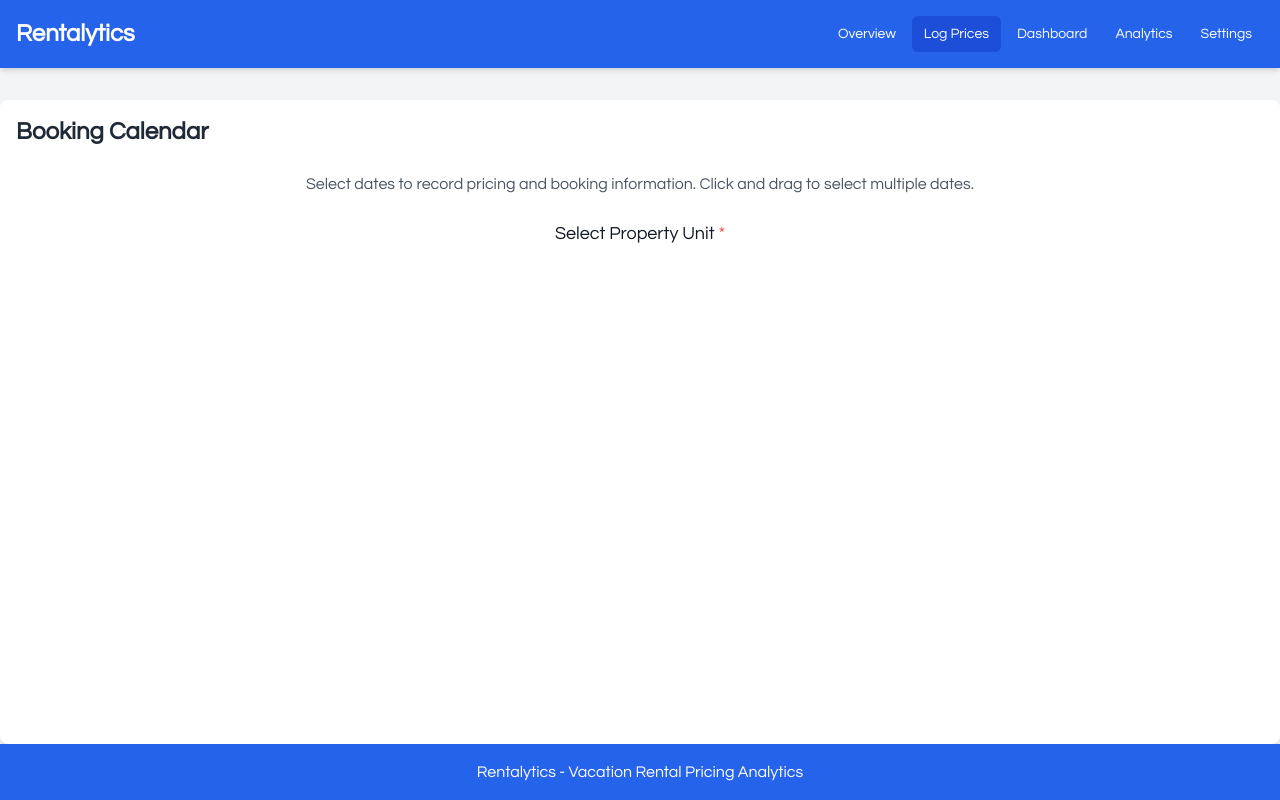
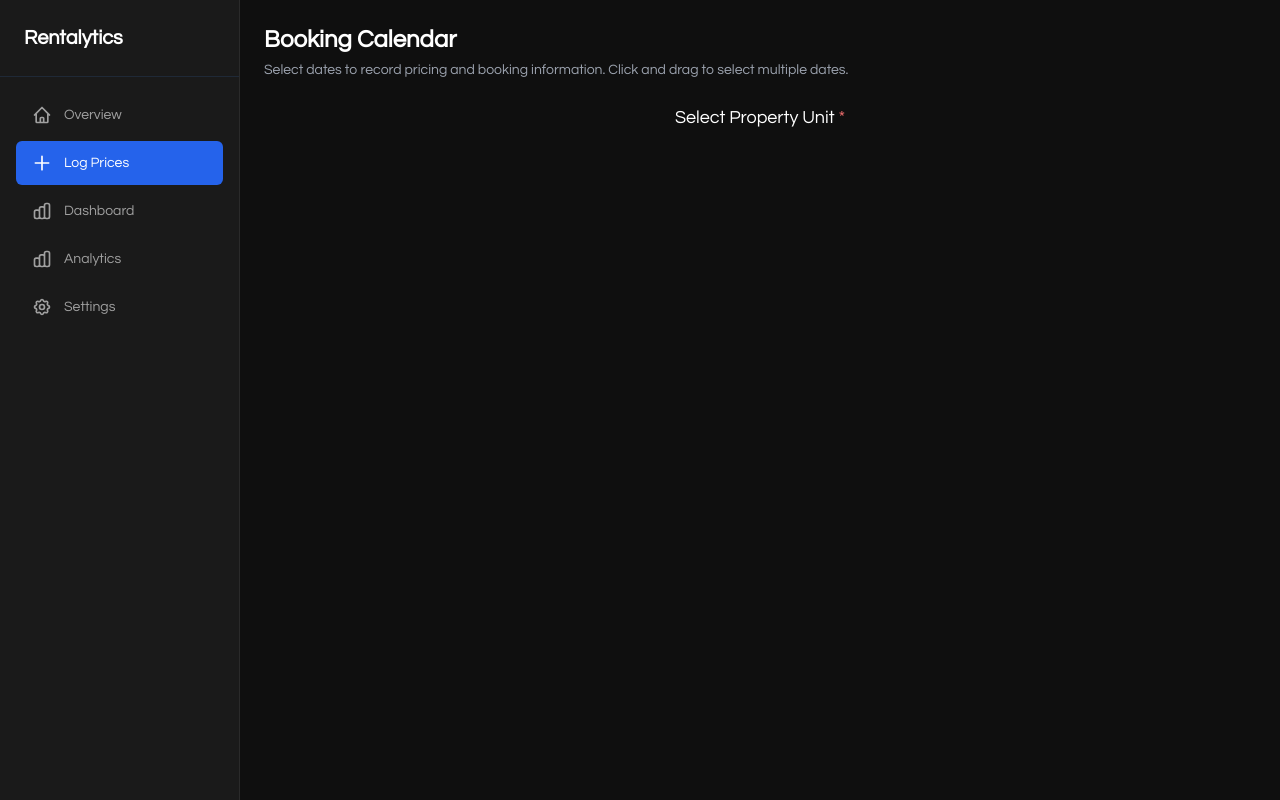
Before and after one commit to iamshanevictor/jkk_dashboard, a Flask app: page /log_entry in a window 1280 px wide. Run offline with Flask 3, Linux system fonts and the light colour scheme.

Commit message:
dark themed

```diff
--- a/templates/base.html
+++ b/templates/base.html
@@ -9,63 +9,120 @@
     <style>
         body {
             font-family: 'Questrial', sans-serif;
+            background-color: #0f0f0f;
         }
         h1, h2, h3, h4, h5, h6 {
             font-family: 'Questrial', sans-serif;
         }
+        .sidebar {
+            background-color: #1a1a1a;
+            width: 240px;
+            position: fixed;
+            left: 0;
+            top: 0;
+            bottom: 0;
+            overflow-y: auto;
+            border-right: 1px solid #2a2a2a;
+        }
+        .main-content {
+            margin-left: 240px;
+            background-color: #0f0f0f;
+            min-height: 100vh;
+        }
+        .nav-item {
+            color: #a0a0a0;
+            transition: all 0.2s;
+        }
+        .nav-item:hover {
+            background-color: #2a2a2a;
+            color: #ffffff;
+        }
+        .nav-item.active {
+            background-color: #2563eb;
+            color: #ffffff;
+        }
+        .content-card {
+            background-color: #1a1a1a;
+            border: 1px solid #2a2a2a;
+            border-radius: 8px;
+        }
+        .stat-card {
+            background-color: #1a1a1a;
+            border: 1px solid #2a2a2a;
+        }
+        @media (max-width: 768px) {
+            .sidebar {
+                transform: translateX(-100%);
+                transition: transform 0.3s;
+                z-index: 50;
+            }
+            .sidebar.mobile-open {
+                transform: translateX(0);
+            }
+            .main-content {
+                margin-left: 0;
+            }
+        }
     </style>
     {% block head_extra %}{% endblock %}
 </head>
-<body class="bg-gray-100 min-h-screen flex flex-col">
-    <header class="bg-blue-600 text-white p-4 shadow-md">
-        <div class="container mx-auto flex justify-between items-center">
-            <h1 class="text-2xl font-bold">Rentalytics</h1>
+<body>
+    <!-- Left Sidebar -->
+    <aside class="sidebar" id="sidebar">
+        <div class="p-6 border-b border-gray-800">
+            <h1 class="text-xl font-bold text-white">Rentalytics</h1>
+        </div>
+        <nav class="p-4 space-y-1" role="navigation" aria-label="Main navigation">
+            <a href="/" class="nav-item nav-link flex items-center px-4 py-3 rounded-md text-sm" aria-current="page">
+                <svg class="w-5 h-5 mr-3" fill="none" stroke="currentColor" viewBox="0 0 24 24">
+                    <path stroke-linecap="round" stroke-linejoin="round" stroke-width="2" d="M3 12l2-2m0 0l7-7 7 7M5 10v10a1 1 0 001 1h3m10-11l2 2m-2-2v10a1 1 0 01-1 1h-3m-6 0a1 1 0 001-1v-4a1 1 0 011-1h2a1 1 0 011 1v4a1 1 0 001 1m-6 0h6"></path>
+                </svg>
+                Overview
+            </a>
+            <a href="/log_entry" class="nav-item nav-link flex items-center px-4 py-3 rounded-md text-sm">
+                <svg class="w-5 h-5 mr-3" fill="none" stroke="currentColor" viewBox="0 0 24 24">
+                    <path stroke-linecap="round" stroke-linejoin="round" stroke-width="2" d="M12 4v16m8-8H4"></path>
+                </svg>
+                Log Prices
+            </a>
+            <a href="/dashboard" class="nav-item nav-link flex items-center px-4 py-3 rounded-md text-sm">
+                <svg class="w-5 h-5 mr-3" fill="none" stroke="currentColor" viewBox="0 0 24 24">
+                    <path stroke-linecap="round" stroke-linejoin="round" stroke-width="2" d="M9 19v-6a2 2 0 00-2-2H5a2 2 0 00-2 2v6a2 2 0 002 2h2a2 2 0 002-2zm0 0V9a2 2 0 012-2h2a2 2 0 012 2v10m-6 0a2 2 0 002 2h2a2 2 0 002-2m0 0V5a2 2 0 012-2h2a2 2 0 012 2v14a2 2 0 01-2 2h-2a2 2 0 01-2-2z"></path>
+                </svg>
+                Dashboard
+            </a>
+            <a href="/insights" class="nav-item nav-link flex items-center px-4 py-3 rounded-md text-sm">
+                <svg class="w-5 h-5 mr-3" fill="none" stroke="currentColor" viewBox="0 0 24 24">
+                    <path stroke-linecap="round" stroke-linejoin="round" stroke-width="2" d="M9 19v-6a2 2 0 00-2-2H5a2 2 0 00-2 2v6a2 2 0 002 2h2a2 2 0 002-2zm0 0V9a2 2 0 012-2h2a2 2 0 012 2v10m-6 0a2 2 0 002 2h2a2 2 0 002-2m0 0V5a2 2 0 012-2h2a2 2 0 012 2v14a2 2 0 01-2 2h-2a2 2 0 01-2-2z"></path>
+                </svg>
+                Analytics
+            </a>
+            <a href="/manage" class="nav-item nav-link flex items-center px-4 py-3 rounded-md text-sm">
+                <svg class="w-5 h-5 mr-3" fill="none" stroke="currentColor" viewBox="0 0 24 24">
+                    <path stroke-linecap="round" stroke-linejoin="round" stroke-width="2" d="M10.325 4.317c.426-1.756 2.924-1.756 3.35 0a1.724 1.724 0 002.573 1.066c1.543-.94 3.31.826 2.37 2.37a1.724 1.724 0 001.065 2.572c1.756.426 1.756 2.924 0 3.35a1.724 1.724 0 00-1.066 2.573c.94 1.543-.826 3.31-2.37 2.37a1.724 1.724 0 00-2.572 1.065c-.426 1.756-2.924 1.756-3.35 0a1.724 1.724 0 00-2.573-1.066c-1.543.94-3.31-.826-2.37-2.37a1.724 1.724 0 00-1.065-2.572c-1.756-.426-1.756-2.924 0-3.35a1.724 1.724 0 001.066-2.573c-.94-1.543.826-3.31 2.37-2.37.996.608 2.296.07 2.572-1.065z"></path>
+                    <path stroke-linecap="round" stroke-linejoin="round" stroke-width="2" d="M15 12a3 3 0 11-6 0 3 3 0 016 0z"></path>
+                </svg>
+                Settings
+            </a>
+        </nav>
+    </aside>
 
-            <!-- Desktop Navigation -->
-            <nav class="hidden md:flex space-x-1" role="navigation" aria-label="Main navigation">
-                <a href="/" class="nav-link text-white hover:text-blue-200 hover:bg-blue-700 px-3 py-2 rounded-md text-sm font-medium transition-colors duration-200 focus:outline-none focus:ring-2 focus:ring-white focus:ring-offset-2 focus:ring-offset-blue-600" aria-current="page">Overview</a>
-                <a href="/log_entry" class="nav-link text-white hover:text-blue-200 hover:bg-blue-700 px-3 py-2 rounded-md text-sm font-medium transition-colors duration-200 focus:outline-none focus:ring-2 focus:ring-white focus:ring-offset-2 focus:ring-offset-blue-600">Log Prices</a>
-                <a href="/dashboard" class="nav-link text-white hover:text-blue-200 hover:bg-blue-700 px-3 py-2 rounded-md text-sm font-medium transition-colors duration-200 focus:outline-none focus:ring-2 focus:ring-white focus:ring-offset-2 focus:ring-offset-blue-600">Dashboard</a>
-                <a href="/insights" class="nav-link text-white hover:text-blue-200 hover:bg-blue-700 px-3 py-2 rounded-md text-sm font-medium transition-colors duration-200 focus:outline-none focus:ring-2 focus:ring-white focus:ring-offset-2 focus:ring-offset-blue-600">Analytics</a>
-                <a href="/manage" class="nav-link text-white hover:text-blue-200 hover:bg-blue-700 px-3 py-2 rounded-md text-sm font-medium transition-colors duration-200 focus:outline-none focus:ring-2 focus:ring-white focus:ring-offset-2 focus:ring-offset-blue-600">Settings</a>
-            </nav>
-
-            <!-- Mobile menu button -->
-            <button type="button" class="md:hidden inline-flex items-center justify-center p-2 rounded-md text-white hover:text-blue-200 hover:bg-blue-700 focus:outline-none focus:ring-2 focus:ring-inset focus:ring-white transition-colors duration-200" aria-controls="mobile-menu" aria-expanded="false" id="mobile-menu-button">
-                <span class="sr-only">Open main menu</span>
-                <svg class="block h-6 w-6" fill="none" viewBox="0 0 24 24" stroke="currentColor" aria-hidden="true">
+    <!-- Mobile Menu Button -->
+    <button type="button" class="md:hidden fixed top-4 left-4 z-50 p-2 rounded-md bg-gray-800 text-white" id="mobile-menu-button">
+        <svg class="h-6 w-6" fill="none" viewBox="0 0 24 24" stroke="currentColor">
             <path stroke-linecap="round" stroke-linejoin="round" stroke-width="2" d="M4 6h16M4 12h16M4 18h16" />
         </svg>
-                <svg class="hidden h-6 w-6" fill="none" viewBox="0 0 24 24" stroke="currentColor" aria-hidden="true">
-                    <path stroke-linecap="round" stroke-linejoin="round" stroke-width="2" d="M6 18L18 6M6 6l12 12" />
-                </svg>
     </button>
-        </div>
 
-        <!-- Mobile menu -->
-        <div class="md:hidden hidden" id="mobile-menu">
-            <div class="px-2 pt-2 pb-3 space-y-1">
-                <a href="/" class="mobile-nav-link text-white hover:text-blue-200 hover:bg-blue-700 block px-3 py-2 rounded-md text-base font-medium transition-colors duration-200 focus:outline-none focus:ring-2 focus:ring-white focus:ring-offset-2 focus:ring-offset-blue-600">Overview</a>
-                <a href="/log_entry" class="mobile-nav-link text-white hover:text-blue-200 hover:bg-blue-700 block px-3 py-2 rounded-md text-base font-medium transition-colors duration-200 focus:outline-none focus:ring-2 focus:ring-white focus:ring-offset-2 focus:ring-offset-blue-600">Log Prices</a>
-                <a href="/dashboard" class="mobile-nav-link text-white hover:text-blue-200 hover:bg-blue-700 block px-3 py-2 rounded-md text-base font-medium transition-colors duration-200 focus:outline-none focus:ring-2 focus:ring-white focus:ring-offset-2 focus:ring-offset-blue-600">Dashboard</a>
-                <a href="/insights" class="mobile-nav-link text-white hover:text-blue-200 hover:bg-blue-700 block px-3 py-2 rounded-md text-base font-medium transition-colors duration-200 focus:outline-none focus:ring-2 focus:ring-white focus:ring-offset-2 focus:ring-offset-blue-600">Analytics</a>
-                <a href="/manage" class="mobile-nav-link text-white hover:text-blue-200 hover:bg-blue-700 block px-3 py-2 rounded-md text-base font-medium transition-colors duration-200 focus:outline-none focus:ring-2 focus:ring-white focus:ring-offset-2 focus:ring-offset-blue-600">Settings</a>
-            </div>
-        </div>
-    </header>
-
+    <!-- Main Content -->
+    <div class="main-content">
         <!-- Toast Notification Container -->
         <div id="toast-container" class="fixed top-4 right-4 z-50 space-y-2" aria-live="polite" aria-atomic="true"></div>
 
-    <main class="container mx-auto mt-8 p-4 bg-white rounded-lg shadow-lg flex-grow">
+        <main class="p-6">
             {% block content %}{% endblock %}
         </main>
-
-    <footer class="bg-blue-600 text-white p-4 mt-auto shadow-md">
-        <div class="container mx-auto text-center">
-            <p>Rentalytics - Vacation Rental Pricing Analytics</p>
     </div>
-    </footer>
 
     <script src="https://cdn.jsdelivr.net/npm/chart.js" defer></script>
 
@@ -73,31 +130,21 @@
         // Mobile menu toggle
         document.addEventListener('DOMContentLoaded', function() {
             const mobileMenuButton = document.getElementById('mobile-menu-button');
-            const mobileMenu = document.getElementById('mobile-menu');
+            const sidebar = document.getElementById('sidebar');
 
-            if (mobileMenuButton && mobileMenu) {
+            if (mobileMenuButton && sidebar) {
                 mobileMenuButton.addEventListener('click', function() {
-                    const isExpanded = mobileMenuButton.getAttribute('aria-expanded') === 'true';
-                    mobileMenuButton.setAttribute('aria-expanded', !isExpanded);
-                    mobileMenu.classList.toggle('hidden');
-
-                    // Toggle hamburger/close icons
-                    const hamburgerIcon = mobileMenuButton.querySelector('svg:first-child');
-                    const closeIcon = mobileMenuButton.querySelector('svg:last-child');
-                    hamburgerIcon.classList.toggle('hidden');
-                    closeIcon.classList.toggle('hidden');
+                    sidebar.classList.toggle('mobile-open');
                 });
             }
 
             // Set active navigation item
             const currentPath = window.location.pathname;
-            const navLinks = document.querySelectorAll('.nav-link, .mobile-nav-link');
+            const navLinks = document.querySelectorAll('.nav-link');
             navLinks.forEach(link => {
                 if (link.getAttribute('href') === currentPath) {
-                    link.classList.add('bg-blue-700');
-                    if (link.classList.contains('nav-link')) {
+                    link.classList.add('active');
                     link.setAttribute('aria-current', 'page');
-                    }
                 }
             });
         });
--- a/templates/data_entry.html
+++ b/templates/data_entry.html
@@ -185,17 +200,19 @@
 {% endblock %}
 
 {% block content %}
-    <h2 class="text-2xl font-semibold mb-6 text-gray-800">Booking Calendar</h2>
-    <p class="text-gray-600 mb-6 text-center">Select dates to record pricing and booking information. Click and drag to select multiple dates.</p>
+    <div class="mb-6">
+        <h2 class="text-2xl font-semibold text-white">Booking Calendar</h2>
+        <p class="text-gray-400 text-sm mt-1">Select dates to record pricing and booking information. Click and drag to select multiple dates.</p>
+    </div>
 
     <!-- Unit Selection -->
     <div class="mb-8">
-        <h3 class="text-lg font-medium text-gray-900 mb-4 text-center">
-            Select Property Unit <span class="text-red-500" aria-label="required">*</span>
+        <h3 class="text-lg font-medium text-white mb-4 text-center">
+            Select Property Unit <span class="text-red-400" aria-label="required">*</span>
         </h3>
         <div class="grid grid-cols-2 md:grid-cols-3 lg:grid-cols-4 gap-4 max-w-4xl mx-auto">
             {% for unit in units %}
-            <div class="unit-card cursor-pointer border-2 border-gray-200 rounded-lg p-6 text-center transition-all duration-200 hover:border-blue-300 hover:shadow-md"
+            <div class="unit-card cursor-pointer rounded-lg p-6 text-center transition-all duration-200"
                  data-unit-id="{{ unit.unit_id }}"
                  role="button"
                  tabindex="0"
@@ -203,29 +220,29 @@
                 <div class="mb-3">
                     {% if 'STUDIO' in unit.property_name.upper() or 'STD' in unit.property_name.upper() %}
                         <!-- Hotel/Studio Icon -->
-                        <svg class="w-8 h-8 mx-auto text-gray-600" fill="none" stroke="currentColor" viewBox="0 0 24 24" xmlns="http://www.w3.org/2000/svg">
+                        <svg class="w-8 h-8 mx-auto text-gray-400" fill="none" stroke="currentColor" viewBox="0 0 24 24" xmlns="http://www.w3.org/2000/svg">
                             <path stroke-linecap="round" stroke-linejoin="round" stroke-width="2" d="M19 21V5a2 2 0 00-2-2H7a2 2 0 00-2 2v16m14 0h2m-2 0h-5m-9 0H3m2 0h5M9 7h1m-1 4h1m4-4h1m-1 4h1m-5 10v-5a1 1 0 011-1h2a1 1 0 011 1v5m-4 0h4"></path>
                         </svg>
                     {% elif 'VILLA' in unit.property_name.upper() or 'HOUSE' in unit.property_name.upper() %}
                         <!-- House/Villa Icon -->
-                        <svg class="w-8 h-8 mx-auto text-gray-600" fill="none" stroke="currentColor" viewBox="0 0 24 24" xmlns="http://www.w3.org/2000/svg">
+                        <svg class="w-8 h-8 mx-auto text-gray-400" fill="none" stroke="currentColor" viewBox="0 0 24 24" xmlns="http://www.w3.org/2000/svg">
                             <path stroke-linecap="round" stroke-linejoin="round" stroke-width="2" d="M3 12l2-2m0 0l7-7 7 7M5 10v10a1 1 0 001 1h3m10-11l2 2m-2-2v10a1 1 0 01-1 1h-3m-6 0a1 1 0 001-1v-4a1 1 0 011-1h2a1 1 0 011 1v4a1 1 0 001 1m-6 0h6"></path>
                         </svg>
                     {% elif 'CONDO' in unit.property_name.upper() or 'APT' in unit.property_name.upper() %}
                         <!-- Building/Condo Icon -->
-                        <svg class="w-8 h-8 mx-auto text-gray-600" fill="none" stroke="currentColor" viewBox="0 0 24 24" xmlns="http://www.w3.org/2000/svg">
+                        <svg class="w-8 h-8 mx-auto text-gray-400" fill="none" stroke="currentColor" viewBox="0 0 24 24" xmlns="http://www.w3.org/2000/svg">
                             <path stroke-linecap="round" stroke-linejoin="round" stroke-width="2" d="M19 21V5a2 2 0 00-2-2H7a2 2 0 00-2 2v16m14 0h2m-2 0h-5m-9 0H3m2 0h5M9 7h1m-1 4h1m4-4h1m-1 4h1m-5 10v-5a1 1 0 011-1h2a1 1 0 011 1v5m-4 0h4"></path>
                         </svg>
                     {% else %}
                         <!-- Default Home Icon -->
-                        <svg class="w-8 h-8 mx-auto text-gray-600" fill="none" stroke="currentColor" viewBox="0 0 24 24" xmlns="http://www.w3.org/2000/svg">
+                        <svg class="w-8 h-8 mx-auto text-gray-400" fill="none" stroke="currentColor" viewBox="0 0 24 24" xmlns="http://www.w3.org/2000/svg">
                             <path stroke-linecap="round" stroke-linejoin="round" stroke-width="2" d="M3 12l2-2m0 0l7-7 7 7M5 10v10a1 1 0 001 1h3m10-11l2 2m-2-2v10a1 1 0 01-1 1h-3m-6 0a1 1 0 001-1v-4a1 1 0 011-1h2a1 1 0 011 1v4a1 1 0 001 1m-6 0h6"></path>
                         </svg>
                     {% endif %}
                 </div>
-                <div class="font-bold text-lg text-gray-900 mb-1">{{ unit.property_name }}</div>
-                <div class="text-xs text-gray-400">{{ unit.unit_id }}</div>
-                <div class="text-sm text-gray-500">Click to manage</div>
+                <div class="font-bold text-lg text-white mb-1">{{ unit.property_name }}</div>
+                <div class="text-xs text-gray-500">{{ unit.unit_id }}</div>
+                <div class="text-sm text-gray-400">Click to manage</div>
             </div>
             {% endfor %}
         </div>
@@ -236,13 +253,13 @@
         <!-- Calendar Header -->
         <div class="max-w-4xl mx-auto mb-6">
             <div class="flex justify-between items-center mb-4">
-                <button id="prev-month" class="p-2 rounded-lg bg-gray-100 hover:bg-gray-200 transition-colors duration-200" aria-label="Previous month">
+                <button id="prev-month" class="p-2 rounded-lg bg-gray-800 hover:bg-gray-700 text-white transition-colors duration-200" aria-label="Previous month">
                     <svg class="w-5 h-5" fill="none" stroke="currentColor" viewBox="0 0 24 24">
                         <path stroke-linecap="round" stroke-linejoin="round" stroke-width="2" d="M15 19l-7-7 7-7"></path>
                     </svg>
                 </button>
-                <h3 id="calendar-month-year" class="text-xl font-semibold text-gray-800"></h3>
-                <button id="next-month" class="p-2 rounded-lg bg-gray-100 hover:bg-gray-200 transition-colors duration-200" aria-label="Next month">
+                <h3 id="calendar-month-year" class="text-xl font-semibold text-white"></h3>
+                <button id="next-month" class="p-2 rounded-lg bg-gray-800 hover:bg-gray-700 text-white transition-colors duration-200" aria-label="Next month">
                     <svg class="w-5 h-5" fill="none" stroke="currentColor" viewBox="0 0 24 24">
                         <path stroke-linecap="round" stroke-linejoin="round" stroke-width="2" d="M9 5l7 7-7 7"></path>
                     </svg>
@@ -250,7 +267,7 @@
             </div>
 
             <!-- Legend -->
-            <div class="flex flex-wrap justify-center gap-6 text-sm mb-4">
+            <div class="flex flex-wrap justify-center gap-6 text-sm mb-4 text-gray-300">
                 <div class="flex items-center">
                     <div class="w-4 h-4 bg-blue-500 rounded mr-2"></div>
                     <span>Selected</span>
@@ -272,16 +289,16 @@
 
         <!-- Calendar Grid -->
         <div class="max-w-4xl mx-auto mb-8">
-            <div class="bg-white rounded-lg shadow-lg p-4">
+            <div class="content-card rounded-lg p-4">
                 <!-- Day Headers -->
                 <div class="calendar-grid mb-2">
-                    <div class="text-center font-semibold text-gray-600 py-2">Sun</div>
-                    <div class="text-center font-semibold text-gray-600 py-2">Mon</div>
-                    <div class="text-center font-semibold text-gray-600 py-2">Tue</div>
-                    <div class="text-center font-semibold text-gray-600 py-2">Wed</div>
-                    <div class="text-center font-semibold text-gray-600 py-2">Thu</div>
-                    <div class="text-center font-semibold text-gray-600 py-2">Fri</div>
-                    <div class="text-center font-semibold text-gray-600 py-2">Sat</div>
+                    <div class="text-center font-semibold text-gray-400 py-2">Sun</div>
+                    <div class="text-center font-semibold text-gray-400 py-2">Mon</div>
+                    <div class="text-center font-semibold text-gray-400 py-2">Tue</div>
+                    <div class="text-center font-semibold text-gray-400 py-2">Wed</div>
+                    <div class="text-center font-semibold text-gray-400 py-2">Thu</div>
+                    <div class="text-center font-semibold text-gray-400 py-2">Fri</div>
+                    <div class="text-center font-semibold text-gray-400 py-2">Sat</div>
             </div>
 
                 <!-- Calendar Days -->
@@ -290,22 +307,22 @@
             </div>
 
         <!-- Selection Summary -->
-        <div id="selection-summary" class="hidden max-w-2xl mx-auto mb-8 p-6 bg-blue-50 rounded-lg border border-blue-200">
-            <h4 class="text-lg font-semibold text-blue-800 mb-4">Selected Dates Summary</h4>
-            <div id="selected-dates-list" class="mb-4"></div>
-            <p class="text-sm text-blue-600 mb-4">Click "Set Pricing & Booking Info" to configure details for all selected dates.</p>
+        <div id="selection-summary" class="hidden max-w-2xl mx-auto mb-8 p-6 content-card rounded-lg border-l-4 border-blue-500">
+            <h4 class="text-lg font-semibold text-blue-400 mb-4">Selected Dates Summary</h4>
+            <div id="selected-dates-list" class="mb-4 text-gray-300"></div>
+            <p class="text-sm text-gray-400 mb-4">Click "Set Pricing & Booking Info" to configure details for all selected dates.</p>
                             <button type="button" id="configure-dates-btn" class="bg-blue-600 text-white px-6 py-2 rounded-lg hover:bg-blue-700 transition-colors duration-200">
                 Set Pricing & Booking Info
             </button>
         </div>
 
         <!-- Bulk Entry Modal -->
-        <div id="bulk-entry-modal" class="hidden fixed inset-0 bg-black bg-opacity-50 flex items-center justify-center z-50 p-4">
-            <div class="bg-white rounded-lg max-w-md w-full max-h-screen overflow-y-auto">
+        <div id="bulk-entry-modal" class="hidden fixed inset-0 bg-black bg-opacity-75 flex items-center justify-center z-50 p-4">
+            <div class="bg-gray-900 border border-gray-700 rounded-lg max-w-md w-full max-h-screen overflow-y-auto">
                 <div class="p-6">
                     <div class="flex justify-between items-center mb-4">
-                        <h3 class="text-lg font-semibold text-gray-800">Bulk Entry for Selected Dates</h3>
-                        <button type="button" id="close-modal" class="text-gray-400 hover:text-gray-600" aria-label="Close bulk entry modal">
+                        <h3 class="text-lg font-semibold text-white">Bulk Entry for Selected Dates</h3>
+                        <button type="button" id="close-modal" class="text-gray-400 hover:text-gray-200" aria-label="Close bulk entry modal">
                             <svg class="w-6 h-6" fill="none" stroke="currentColor" viewBox="0 0 24 24">
                                 <path stroke-linecap="round" stroke-linejoin="round" stroke-width="2" d="M6 18L18 6M6 6l12 12"></path>
                             </svg>
@@ -314,18 +331,18 @@
 
                     <form id="bulk-entry-form" class="space-y-4">
                         <div>
-                            <label for="bulk-price" class="block text-sm font-medium text-gray-700 mb-2">
-                                Listed Price (₱) <span class="text-red-500">*</span>
+                            <label for="bulk-price" class="block text-sm font-medium text-gray-300 mb-2">
+                                Listed Price (₱) <span class="text-red-400">*</span>
                             </label>
                             <input type="number" id="bulk-price" name="bulk-price" step="0.01" min="0" required
-                                   class="block w-full border-gray-300 rounded-md shadow-sm focus:ring-2 focus:ring-blue-500 focus:border-blue-500">
+                                   class="block w-full bg-gray-800 text-white border-gray-700 rounded-md shadow-sm focus:ring-2 focus:ring-blue-500 focus:border-blue-500">
             </div>
 
             <div>
-                            <label class="block text-sm font-medium text-gray-700 mb-2">
-                                Booking Status <span class="text-red-500">*</span>
+                            <label class="block text-sm font-medium text-gray-300 mb-2">
+                                Booking Status <span class="text-red-400">*</span>
                             </label>
-                            <div class="space-y-2">
+                            <div class="space-y-2 text-gray-300">
                                 <label class="flex items-center">
                                     <input type="radio" name="bulk-booking" value="booked" class="mr-2" checked>
                                     <span>All dates are booked</span>
@@ -339,7 +356,7 @@
 
 
                         <div class="flex justify-end space-x-3 pt-4">
-                            <button type="button" id="cancel-bulk" class="px-4 py-2 text-gray-600 border border-gray-300 rounded-lg hover:bg-gray-50">
+                            <button type="button" id="cancel-bulk" class="px-4 py-2 text-gray-300 border border-gray-600 rounded-lg hover:bg-gray-800">
                                 Cancel
                             </button>
                             <button type="submit" id="save-bulk" class="px-4 py-2 bg-blue-600 text-white rounded-lg hover:bg-blue-700">
```
Also changed, not shown: other parts of templates/data_entry.html (+28 -13 lines), templates/dashboard.html (+45 -42 lines), templates/index.html (+20 -31 lines), templates/insights.html (+32 -29 lines), templates/manage.html (+35 -33 lines). Lines whose indentation alone changed are shown as unchanged.
